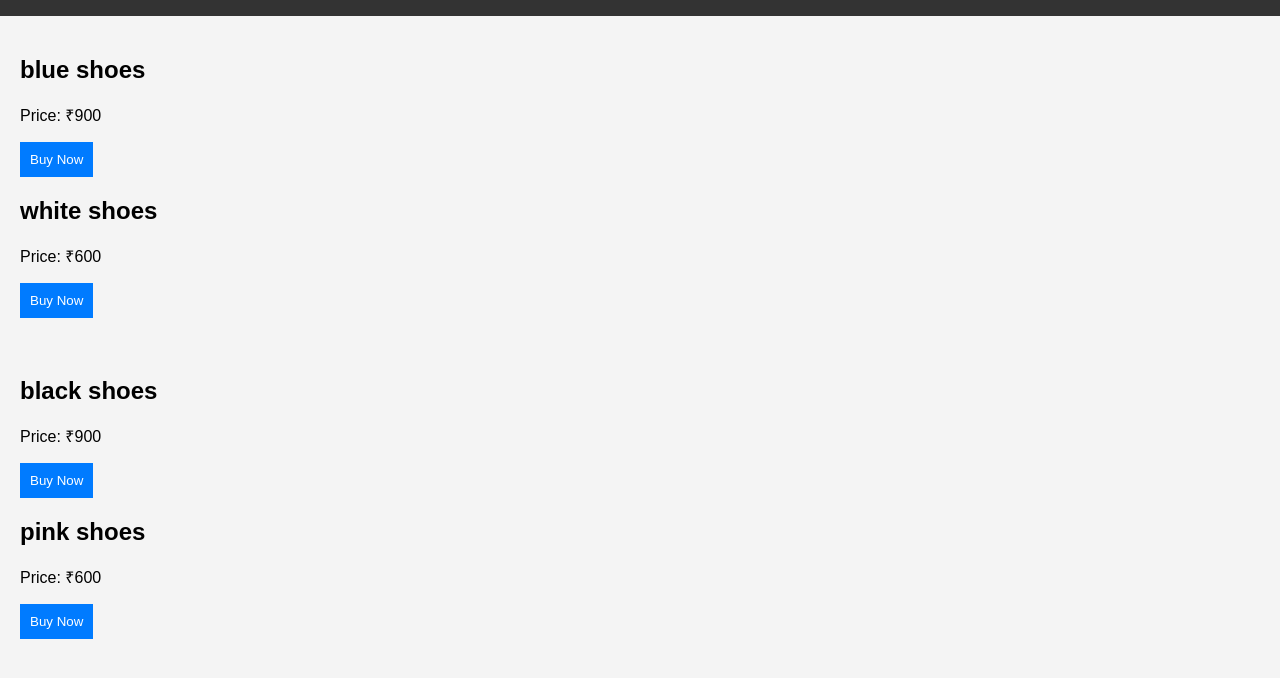
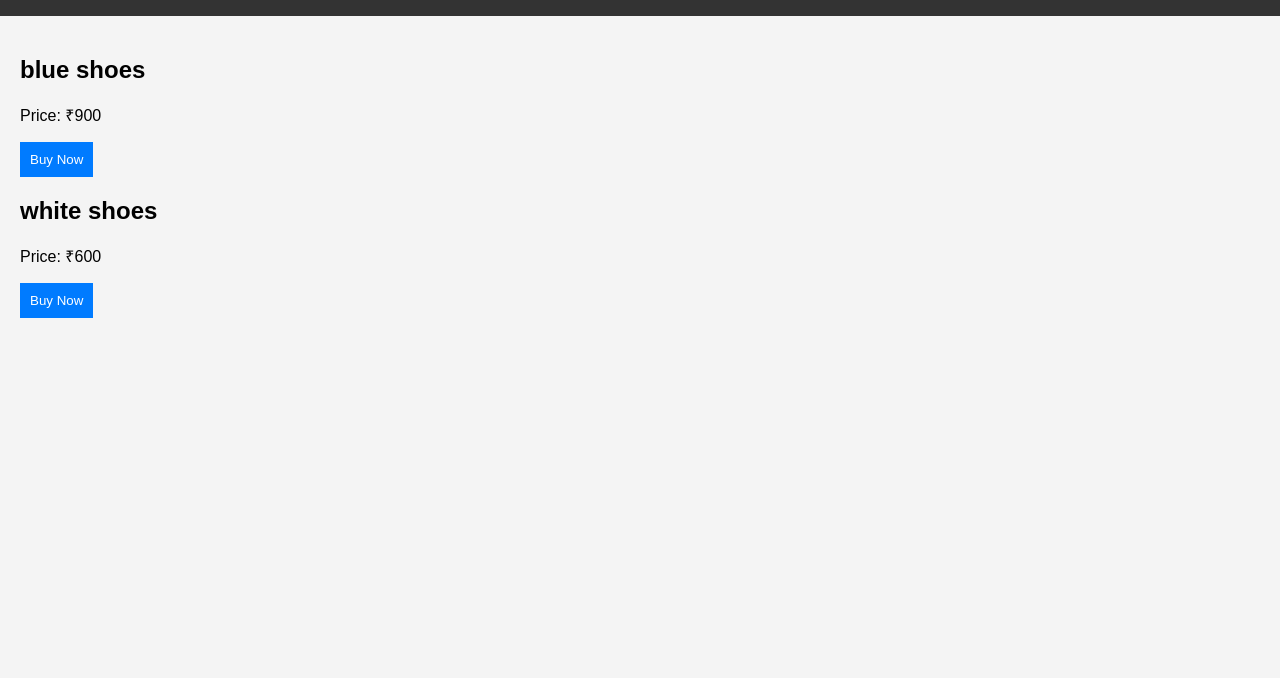
Before and after one commit to forlabdon2026-byte/dbc, a plain HTML site: page index.html in a window 1280 px wide. Shown: the part 94-772 px from the top of the page. Drawn offline with Linux system fonts and the light colour scheme.

Commit message:
Update index.html

```diff
--- a/index.html
+++ b/index.html
@@ -60,18 +60,6 @@
     <p>Price: ₹600</p>
     <button onclick="trackClick()">Buy Now</button>
   </div>
-</div><div class="container">
-  <div class="XXXX">
-    <h2> black shoes </h2>
-    <p>Price: ₹900</p>
-    <button onclick="trackClick()">Buy Now</button>
-  </div>
-  <div class="XXXX">
-    <h2>pink shoes </h2>
-    <p>Price: ₹600</p>
-    <button onclick="trackClick()">Buy Now</button>
-  </div>
-</div>
 
 <script>
   function trackClick() {
```
